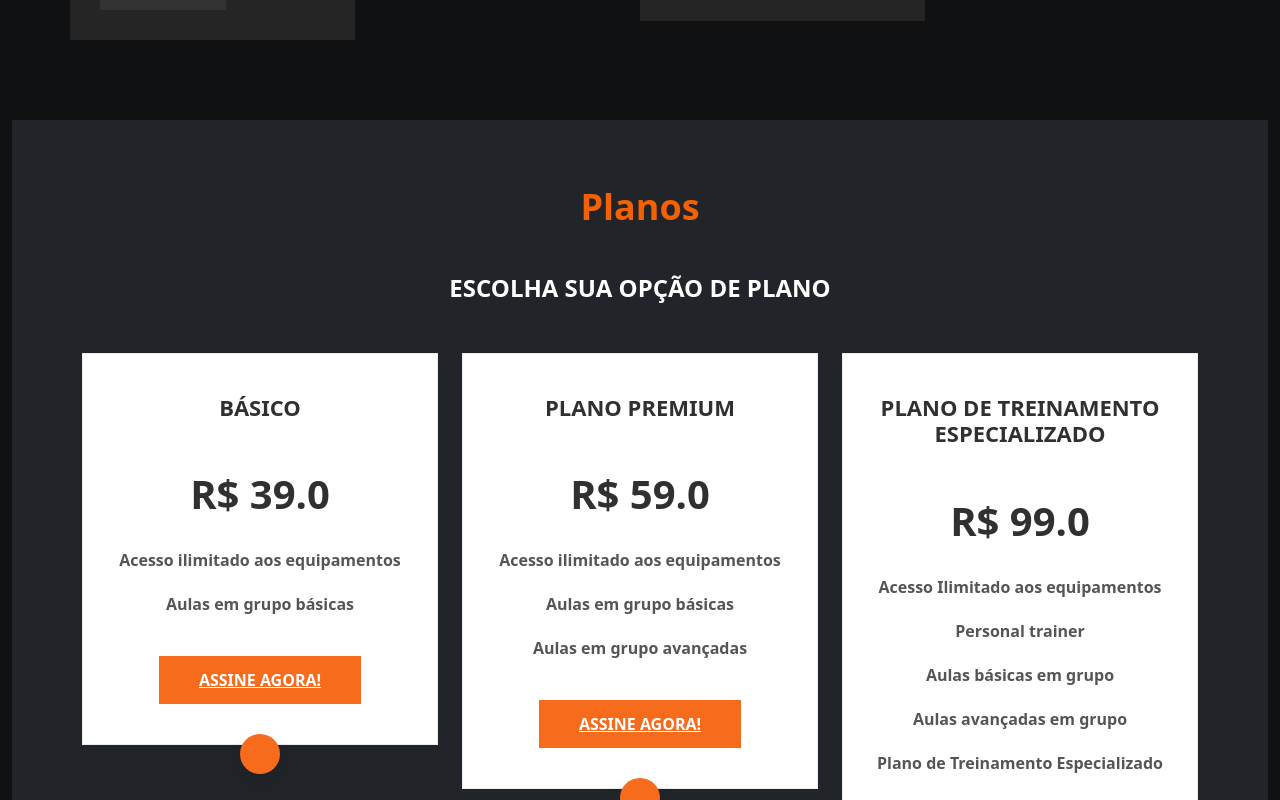
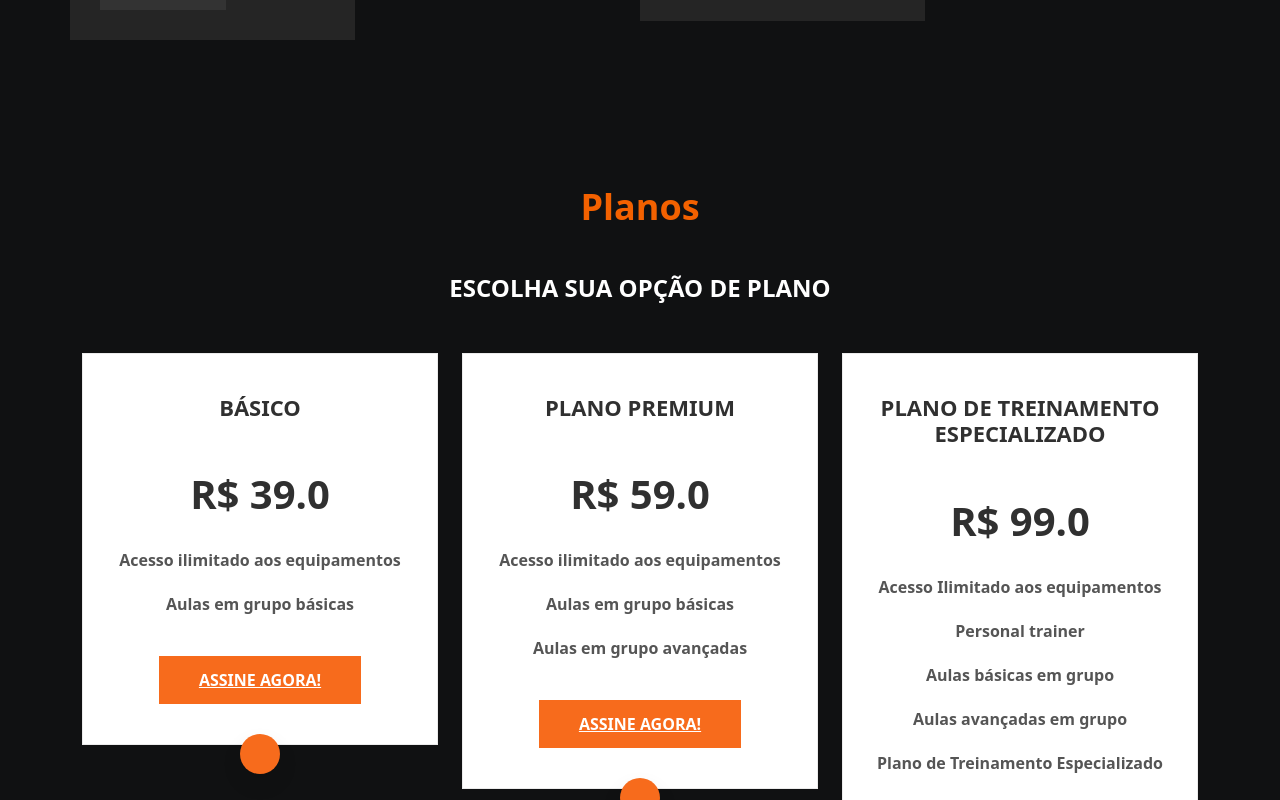
Before and after one commit to DiegoADB1/gym, a React (Create React App) app: page /servico in a window 1280 px wide. Shown: the part 1420-2220 px from the top of the page. Built offline with nearby package versions, Linux system fonts and the light colour scheme.

Commit message:
marco 1 commit

```diff
--- a/src/servicos/precos.js
+++ b/src/servicos/precos.js
@@ -3,7 +3,7 @@ import './precos.css';
 
 function PricingSection() {
   return (
-    <section className="pricing-section service-pricing spad" style={{backgroundColor:'#212529'}}>
+    <section className="pricing-section service-pricing spad" style={{backgroundColor:'#101112'}}>
       <div className="container">
         <div className="row">
           <div className="col-lg-12">
```
